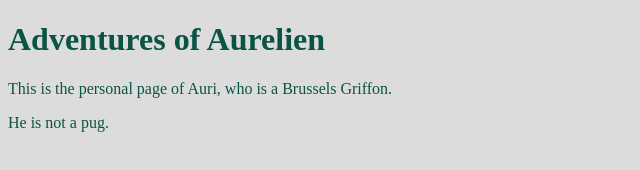
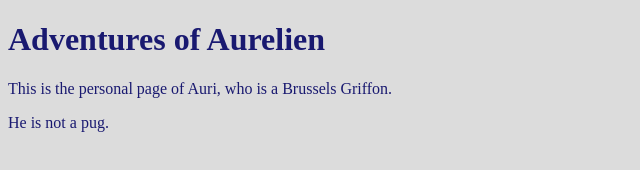
Before and after one commit to mylescking/mylescking.github.io, a plain HTML site: page unit_1/index.html in a window 1280 px wide. Shown: the whole page, without its empty margins (0-640 px from the left). Drawn offline with Linux system fonts and the light colour scheme.

Commit message:
syncing changes

```diff
--- a/unit_1/CSS/style.css
+++ b/unit_1/CSS/style.css
@@ -3,5 +3,5 @@ body {
 }
 
 h1, p {
-	color: #0B5345;
+	color: midnightblue;
 }
```
